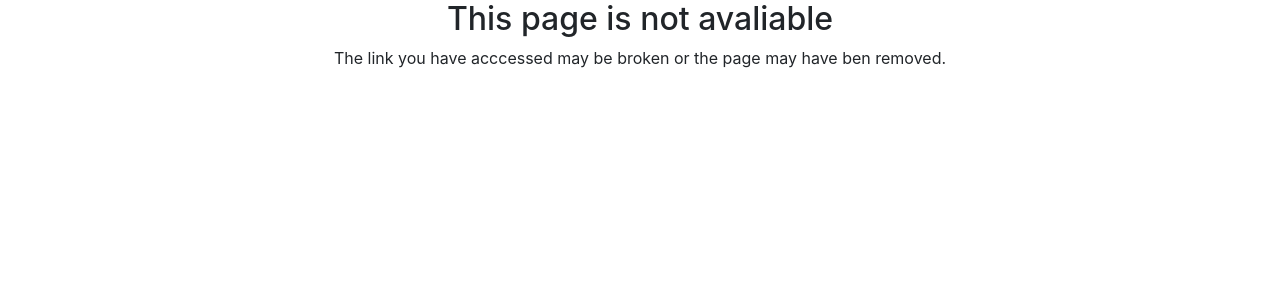
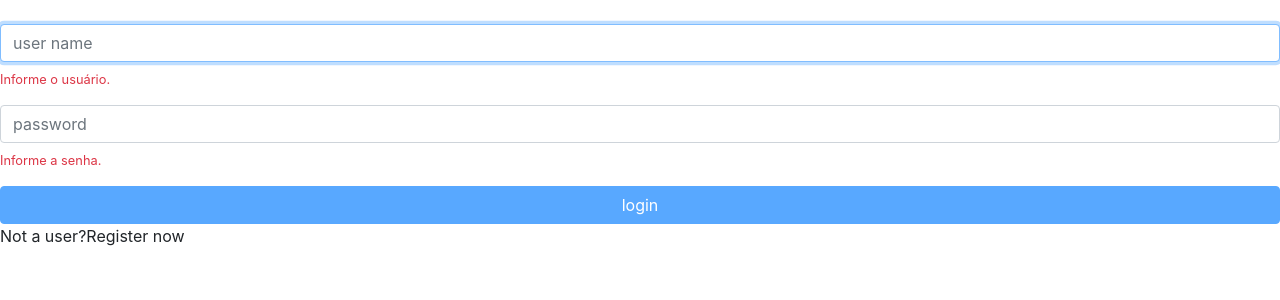
Before and after one commit to brunomarquete/alurapic-angular, an Angular app in the folder alurapic/: page / in a window 1280 px wide. Shown: the top 300 px of the page. Built offline with nearby package versions, Linux system fonts and the light colour scheme.

Commit message:
Início do curso 2

```diff
--- a/alurapic/src/app/app.module.ts
+++ b/alurapic/src/app/app.module.ts
@@ -5,6 +5,7 @@ import { AppComponent } from './app.component';
 import { PhotosModule } from './photos/photos.module';
 import { ErrorsModule } from './errors/errors.module';
 import { AppRoutingModule } from './app.routing.module';
+import { HomeModule } from './home/home.module';
 
 @NgModule({
   declarations: [
@@ -14,7 +15,8 @@ import { AppRoutingModule } from './app.routing.module';
     BrowserModule,
     PhotosModule,
     AppRoutingModule,
-    ErrorsModule
+    ErrorsModule,
+    HomeModule
   ],
   providers: [],
   bootstrap: [AppComponent]
--- a/alurapic/src/app/app.routing.module.ts
+++ b/alurapic/src/app/app.routing.module.ts
@@ -5,9 +5,14 @@ import { PhotoListComponent } from './photos/photo-list/photo-list.component';
 import { PhotoFormComponent } from './photos/photo-form/photo-form.component';
 import { NotFoundComponent } from './errors/not-found/not-found.component';
 import { PhotoListResolver } from './photos/photo-list/photo-list.resolver';
+import { SigninComponent } from './home/signin/signin.component';
 
 
 const routes: Routes = [
+    {
+        path: "",
+        component: SigninComponent
+    },
     {
         path: 'user/:userName',
         component: PhotoListComponent,
--- /dev/null
+++ b/alurapic/src/app/home/signin/signin.component.html
@@ -0,0 +1,34 @@
+<form [formGroup]="formGroup" class="form mt-4">
+
+  <div class="form-group">
+      <input
+          formControlName="userName"
+          class="form-control"
+          placeholder="user name"
+          autofocus>
+          <app-message *ngIf="formGroup.get('userName').errors?.required"
+                     texto="Informe o usuário.">
+          </app-message>
+  </div>
+
+  <div class="form-group">
+      <input
+          formControlName="password"
+          type="password"
+          class="form-control"
+          placeholder="password">
+          <app-message *ngIf="formGroup.get('password').errors?.required"
+                       texto="Informe a senha.">
+          </app-message>
+  </div>
+
+  <button
+      [disabled]="formGroup.invalid"
+      type="submit"
+      class="btn btn-primary btn-block">
+      login
+  </button>
+
+</form>
+
+<p>Not a user?<a>Register now</a></p>
--- /dev/null
+++ b/alurapic/src/app/home/signin/signin.component.ts
@@ -0,0 +1,22 @@
+import { Component, OnInit } from '@angular/core';
+import { FormGroup, FormBuilder, Validators } from '@angular/forms';
+
+@Component({
+  selector: 'app-signin',
+  templateUrl: './signin.component.html',
+  styleUrls: ['./signin.component.css']
+})
+export class SigninComponent implements OnInit {
+
+  formGroup : FormGroup;
+
+  constructor(private formBuilder : FormBuilder) { }
+
+  ngOnInit() {
+    this.formGroup = this.formBuilder.group({
+       'userName' : ['', Validators.required],
+       'password' : ['', Validators.required]
+    })
+  }
+
+}
--- a/alurapic/src/app/photos/photo-list/photos/photos.component.html
+++ b/alurapic/src/app/photos/photo-list/photos/photos.component.html
@@ -3,9 +3,9 @@
 </p>
 
 <ol class="list-unstyled">
-    <li *ngFor="let cols of rows" class="row no-gutters" darkOnHover brightness="70">
+    <li *ngFor="let cols of rows" class="row no-gutters">
 
-        <div *ngFor="let photo of cols" class="col-4">
+        <div *ngFor="let photo of cols" class="col-4" darkOnHover brightness="70">
 
           <app-card [title]="photo.description">
 
@@ -15,8 +15,8 @@
               </ap-photo>
 
               <div class="text-center">
-                  <i aria-hidden="true" class="fa fa-heart-o fa-1x mr-2"></i>{{ photo.likes }}
-                  <i aria-hidden="true" class="fa fa-comment-o fa-1x mr-2 ml-2"></i>{{ photo.comments }}
+                  <i aria-hidden="true" class="fa fa-heart-o fa-1x mr-3"></i>{{ photo.likes }}
+                  <i aria-hidden="true" class="fa fa-comment-o fa-1x mr-3 ml-3"></i>{{ photo.comments }}
               </div>
 
           </app-card>
--- a/alurapic/src/app/shared/components/card/card.component.html
+++ b/alurapic/src/app/shared/components/card/card.component.html
@@ -1,6 +1,6 @@
 <div class="card border-light text-center">
-    <h4 class="card-header" *ngIf="title">{{ title }}</h4>
-    <div class="card-block text-justify">
+    <h4 class="card-header text-center" *ngIf="title">{{ title }}</h4>
+    <div class="card-block text-center">
       <ng-content></ng-content>
     </div>
 </div>
--- /dev/null
+++ b/alurapic/src/app/shared/components/message/message.component.html
@@ -0,0 +1 @@
+<small class="text-danger d-block mt-2">{{texto}}</small>
--- /dev/null
+++ b/alurapic/src/app/shared/components/message/message.component.ts
@@ -0,0 +1,17 @@
+import { Component, OnInit, Input } from '@angular/core';
+
+@Component({
+  selector: 'app-message',
+  templateUrl: './message.component.html',
+  styleUrls: ['./message.component.css']
+})
+export class MessageComponent implements OnInit {
+
+  @Input() texto: string;
+
+  constructor() { }
+
+  ngOnInit() {
+  }
+
+}
```
Also changed, not shown: alurapic/src/app/home/home.module.ts (added, +15 -0 lines), alurapic/src/app/shared/components/message/message.module.ts (added, +16 -0 lines), alurapic/src/app/home/signin/signin.component.css (added), alurapic/src/app/shared/components/message/message.component.css (added), 2 other files (tests, documents, lock files or other folders).
